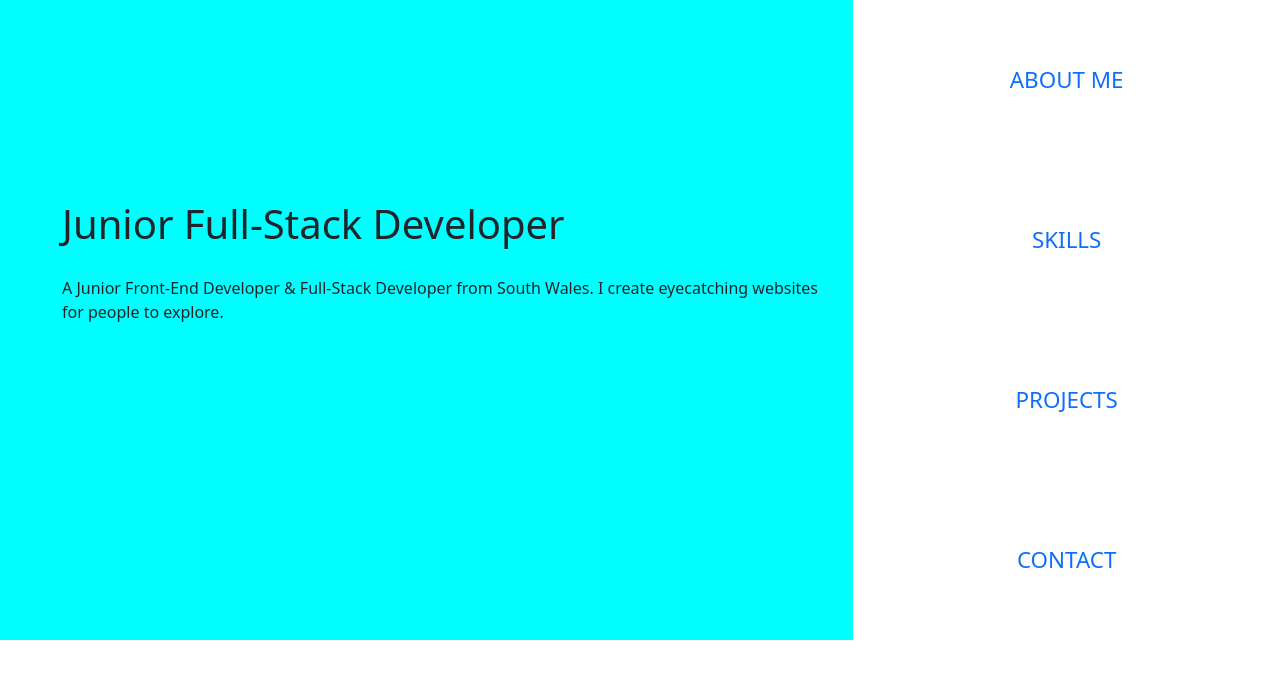
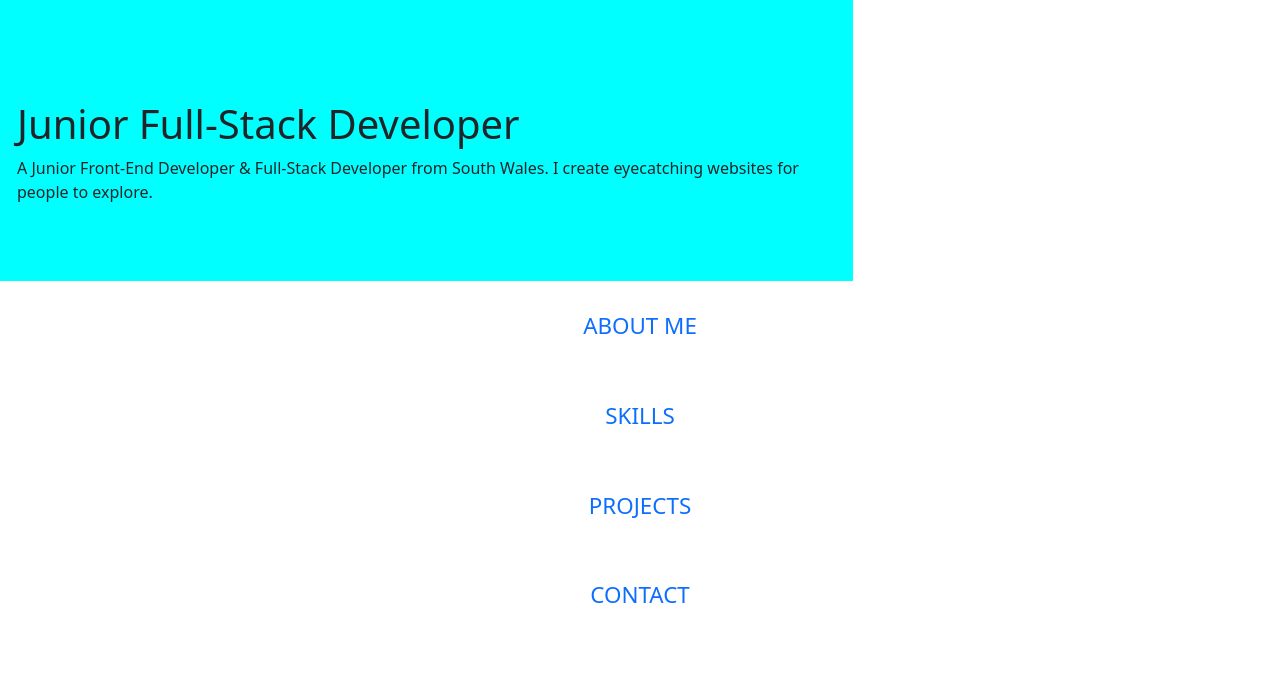
Before and after one commit to Ennie0906/EA-Portfolio, a plain HTML site: page index.html in a window 1280 px wide. Drawn offline with nearby package versions, Linux system fonts and the light colour scheme.

Commit message:
positioned the sides for screen sizes

```diff
--- a/images/css/style.css
+++ b/images/css/style.css
@@ -39,8 +39,8 @@
 
 .para-position{
     position: relative;
-    top: 220px;
-    margin-left: 50px;
+    top: 100px;
+    margin-left: 5px;
 }
 
 /* Row */
@@ -57,10 +57,11 @@
 }
 
 .navbar-nav{
+
     display: flex;
     flex-direction: column;
     justify-content: space-between;
-height: 50%;
+
 }
 
 .nav-item{
--- a/index.html
+++ b/index.html
@@ -29,19 +29,21 @@
             <!-- Left side -->
 
             <div class="row row-style">
-                <div class="col-8 first-bg">
-                    <h1 class="heading-position">Junior Full-Stack Developer</h1>
-                    <p class="para-position">A Junior Front-End Developer & Full-Stack Developer from South Wales. I
-                        create
-                        eyecatching websites for people to explore.
-                    </p>
+                <div class="col-12 col-sm-8 first-bg">
+                    <div class="para-position">
+                        <h1>Junior Full-Stack Developer</h1>
+                        <p>A Junior Front-End Developer & Full-Stack Developer from South Wales. I
+                            create
+                            eyecatching websites for people to explore.
+                        </p>
+                    </div>
                 </div>
 
                 <!-- End of left side -->
 
                 <!-- Right side -->
 
-                <div class="col-4 ">
+                <div class="col-12 col-sm-12">
                     <ul class="navbar-nav h-100 align-items-center">
                         <li class="nav-item">
                             <a class="nav-link text-uppercase font-size" aria-current="page" href="#">About
@@ -67,6 +69,7 @@
 
     </main>
 
+    <!-- end of landing page -->
 
 
 
```
